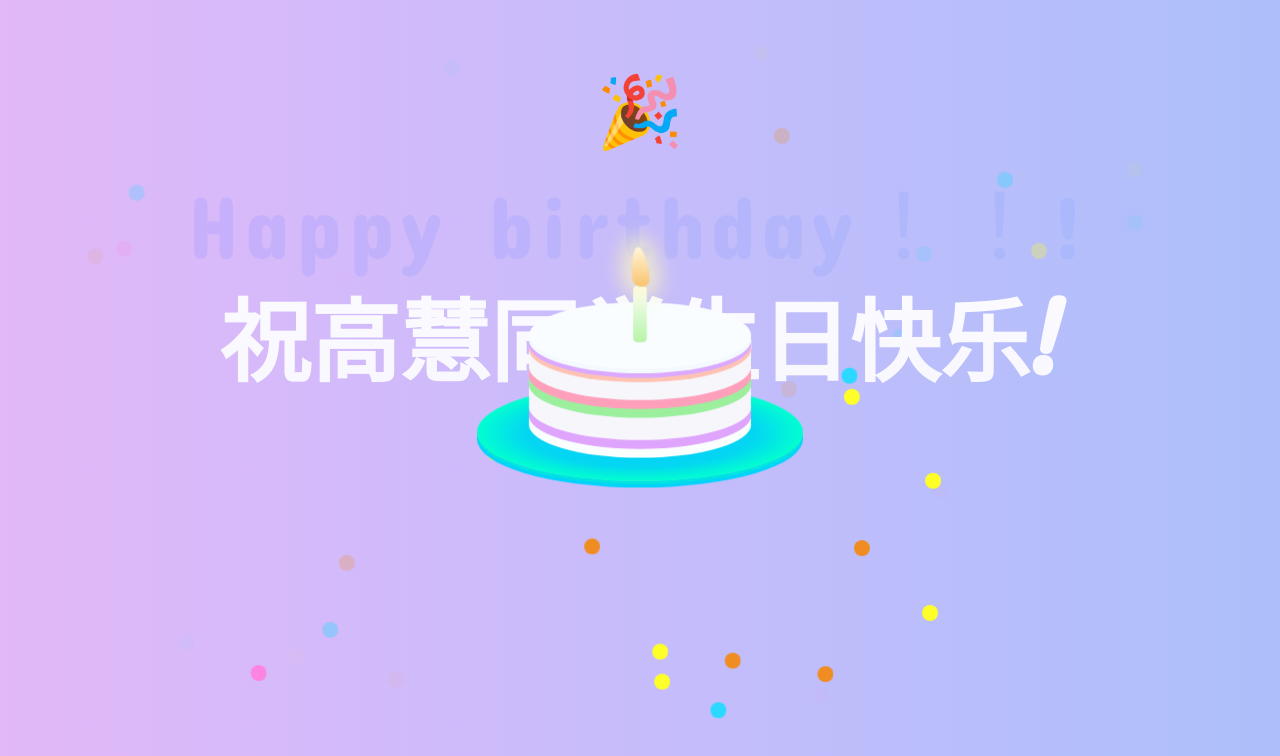
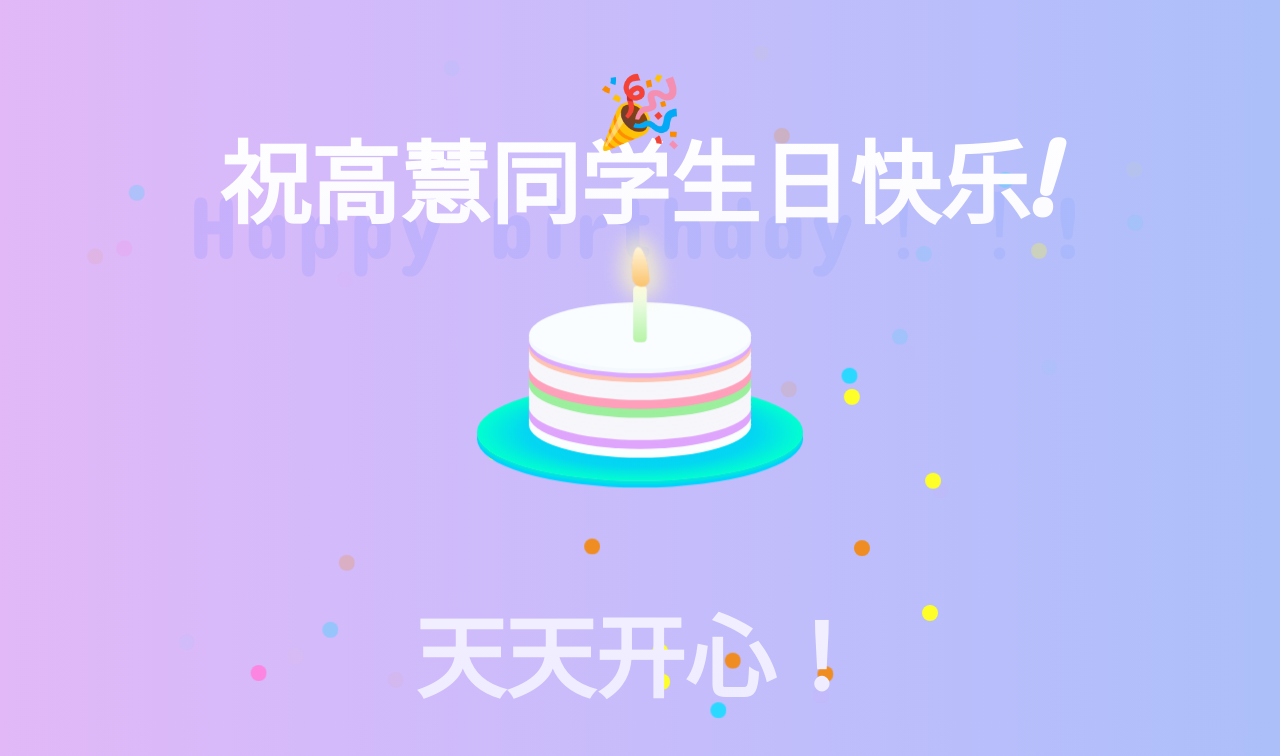
Before and after one commit to moqichi/moqichi.github.io, a plain HTML site: page index.html in a window 1280 px wide. Shown: the part 33-789 px from the top of the page. Drawn offline with Linux system fonts and the light colour scheme.

Commit message:
Add files via upload

```diff
--- a/index.html
+++ b/index.html
@@ -1044,7 +1044,7 @@
   <div class="after"></div>
 </div>
 <h1>Happy birthday！！!</h1>
-<h2><br>祝高慧同学生日快乐!<br><br><br>天天开心！<br>万事胜意！</h2>
+<h2>祝高慧同学生日快乐!<br><br><br>天天开心！<br>万事胜意！</h2>
 <span>🎉</span>
 <div class="candle">
   <div id="flame" class="lit"></div>
```
